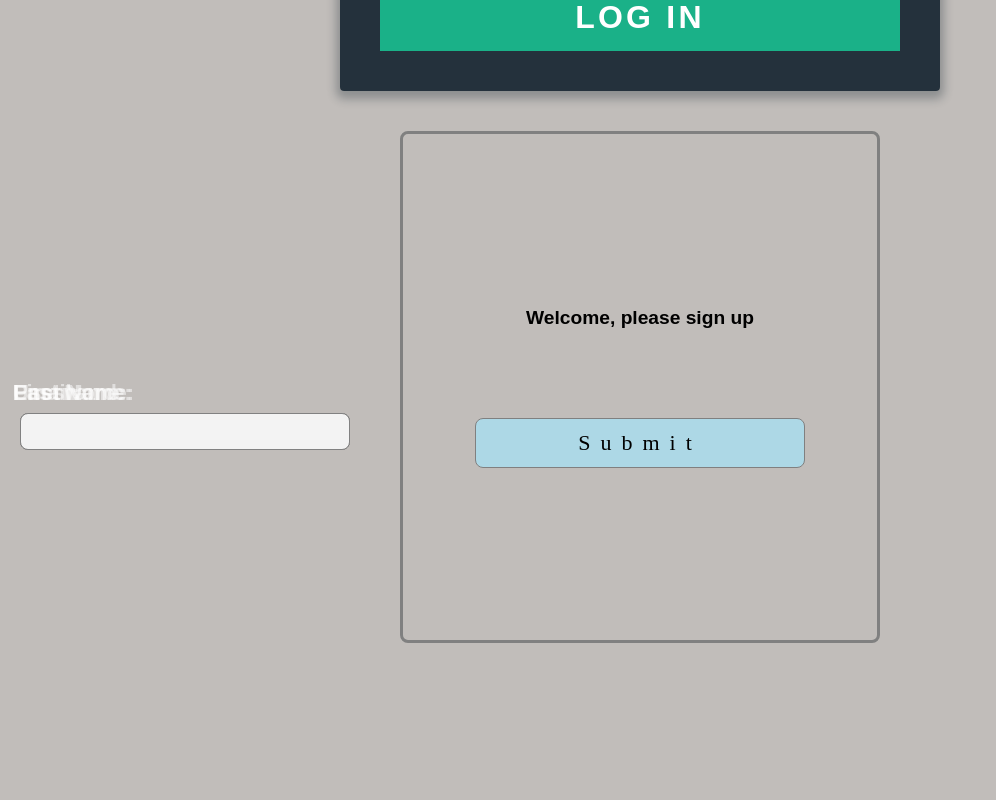
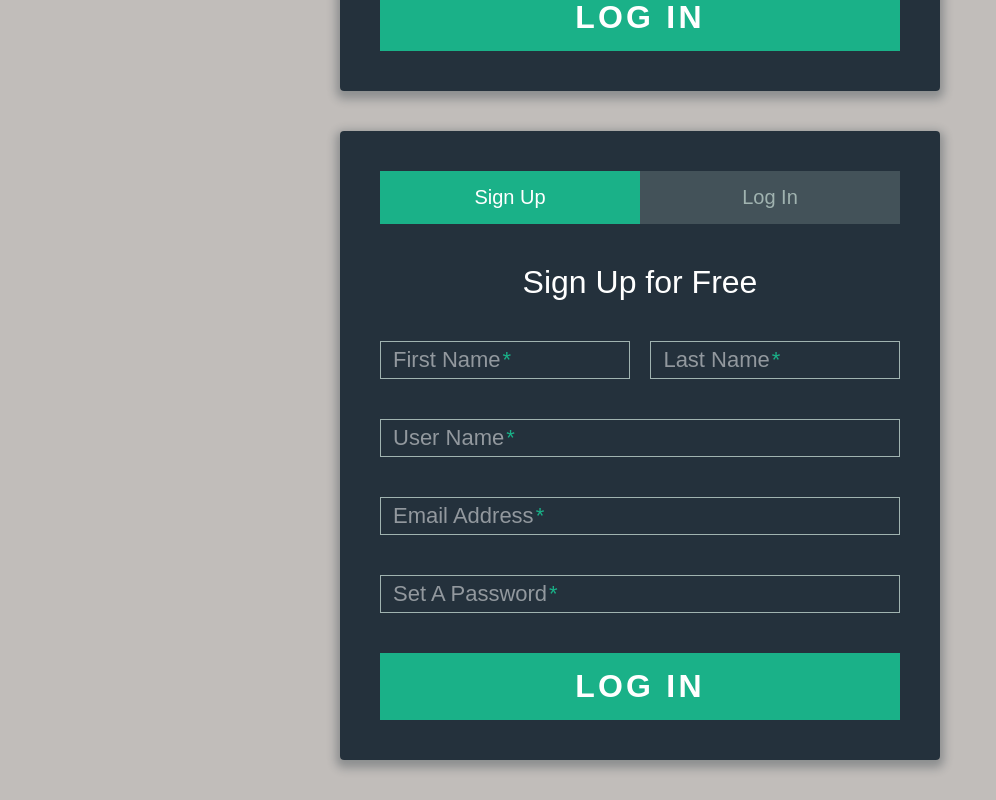
Before and after one commit to cipherchase/cipherchase, a React app: page / in a window 1280 px wide. Shown: the part 597-1397 px from the top of the page, without its empty margins (0-996 px from the left). Before the commit the page ends 1248 px from the top, so only its background shows below. Built offline with nearby package versions, Linux system fonts and the light colour scheme.

Commit message:
signup form styling

```diff
--- a/src/components/SignupForm.jsx
+++ b/src/components/SignupForm.jsx
@@ -101,64 +101,124 @@ class SignupForm extends React.Component {
 
   render() {
     return (
-      <div style={box}>
-        <h4 style={titleStyle}>
-          <p>Welcome, please sign up</p>
-        </h4>
-        <form style={forms} onSubmit={this.handleSubmit}>
+      <div className="form">
+        <ul className="tab-group">
+          <li className="tab active">
+            <a href="#signup">Sign Up</a>
+          </li>
+          <li className="tab">
+            <a href="#login">Log In</a>
+          </li>
+        </ul>
+
+        <div className="tab-content">
+          <div id="login">
+          <h1>Sign Up for Free</h1>
+            <form onSubmit={this.handleSubmit}>
+             <div className="top-row">
+            <div className="field-wrap">
               <label>
-            Username:
-            <input
-              style={inputStyle}
-              name="username"
-              type="text"
-              value={this.state.username}
-              onChange={this.handleChange}
-            />
+                First Name
+                <span className="req">*</span>
               </label>
+              <input  name="firstname" type="text" required autocomplete="off" />
+            </div>
+
+            <div className="field-wrap">
               <label>
-            Password:
-            <input
-              style={inputStyle}
-              name="password"
-              type="password"
-              value={this.state.password}
-              onChange={this.handleChange}
-            />
+                Last Name
+                <span className="req">*</span>
               </label>
+              <input name="lastname" type="text" required autocomplete="off" />
+            </div>
+          </div>
+          <div className="field-wrap">
             <label>
-            First Name:
-            <input
-              style={inputStyle}
-              name="firstname"
-              type="text"
-              value={this.state.firstname}
-              onChange={this.handleChange}
-            />
+              User Name
+              <span className="req">*</span>
             </label>
+            <input name="username" type="text" required autocomplete="off" />
+          </div>
+
+          <div className="field-wrap">
             <label>
-            Last Name:
-            <input
-              style={inputStyle}
-              name="lastname"
-              type="text"
-              value={this.state.lastname}
-              onChange={this.handleChange}
-            />
+              Email Address
+              <span className="req">*</span>
             </label>
+            <input name="email" type="email" required autocomplete="off" />
+          </div>
+
+          <div className="field-wrap">
             <label>
-            Email:
-            <input
-              style={inputStyle}
-              name="email"
-              type="email"
-              value={this.state.email}
-              onChange={this.handleChange}
-            />
+              Set A Password
+              <span className="req">*</span>
             </label>
-          <input style={submitStyle} type="submit" value="Submit" />
+            <input name="password" type="password" required autocomplete="off" />
+          </div>
+              <input className="button button-block" type="submit" value="Log In" />
             </form>
           </div>
+        </div>
+      </div>
+
+      // <div style={box}>
+      //   <h4 style={titleStyle}>
+      //     <p>Welcome, please sign up</p>
+      //   </h4>
+      //   <form style={forms} onSubmit={this.handleSubmit}>
+      //     <label>
+      //       Username:
+      //       <input
+      //         style={inputStyle}
+      //         name="username"
+      //         type="text"
+      //         value={this.state.username}
+      //         onChange={this.handleChange}
+      //       />
+      //     </label>
+      //     <label>
+      //       Password:
+      //       <input
+      //         style={inputStyle}
+      //         name="password"
+      //         type="password"
+      //         value={this.state.password}
+      //         onChange={this.handleChange}
+      //       />
+      //     </label>
+      //     <label>
+      //       First Name:
+      //       <input
+      //         style={inputStyle}
+      //         name="firstname"
+      //         type="text"
+      //         value={this.state.firstname}
+      //         onChange={this.handleChange}
+      //       />
+      //     </label>
+      //     <label>
+      //       Last Name:
+      //       <input
+      //         style={inputStyle}
+      //         name="lastname"
+      //         type="text"
+      //         value={this.state.lastname}
+      //         onChange={this.handleChange}
+      //       />
+      //     </label>
+      //     <label>
+      //       Email:
+      //       <input
+      //         style={inputStyle}
+      //         name="email"
+      //         type="email"
+      //         value={this.state.email}
+      //         onChange={this.handleChange}
+      //       />
+      //     </label>
+      //     <input style={submitStyle} type="submit" value="Submit" />
+      //   </form>
+      // </div>
     );
   }
 }
```
Lines whose indentation alone changed are shown as unchanged.
